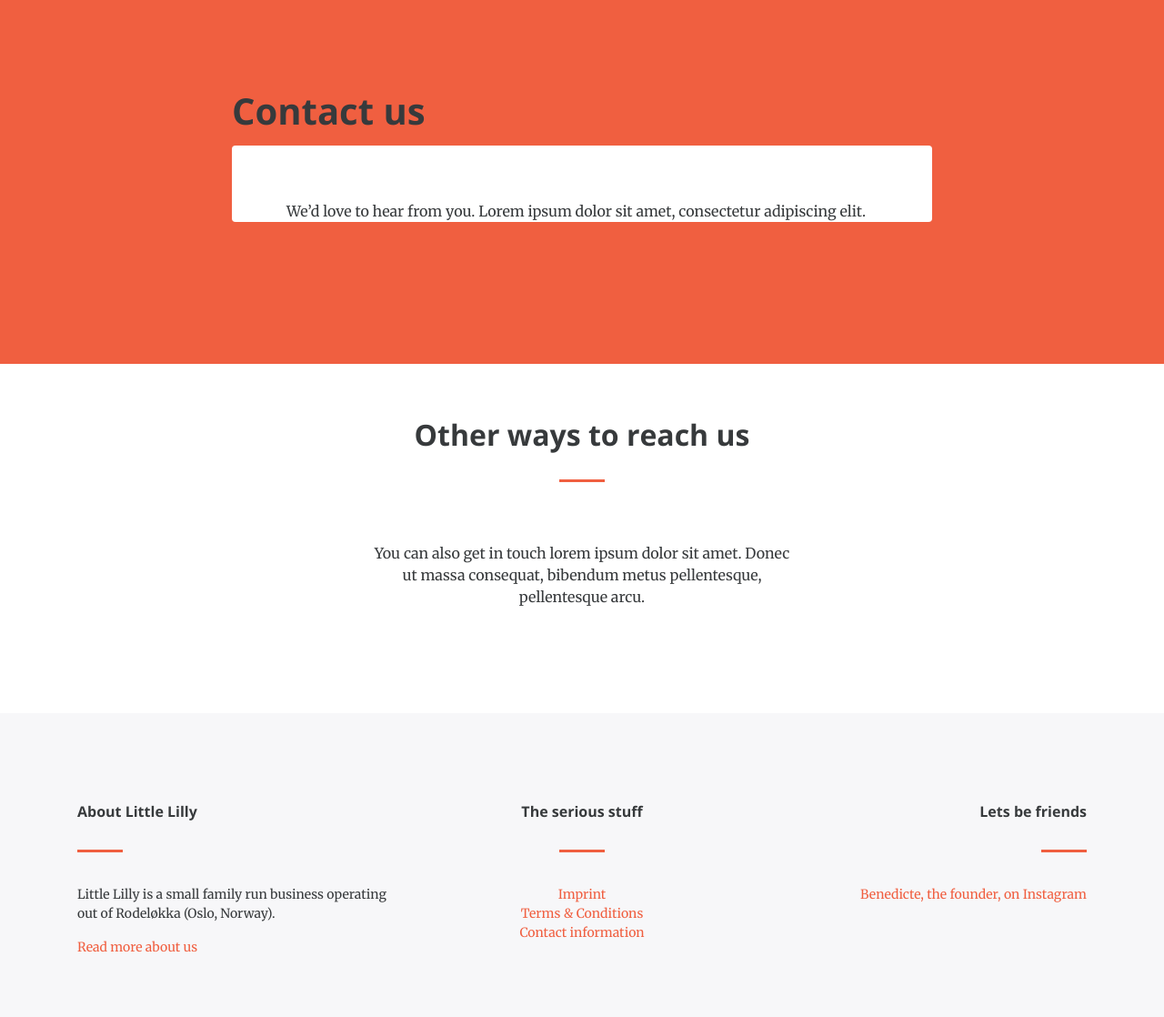
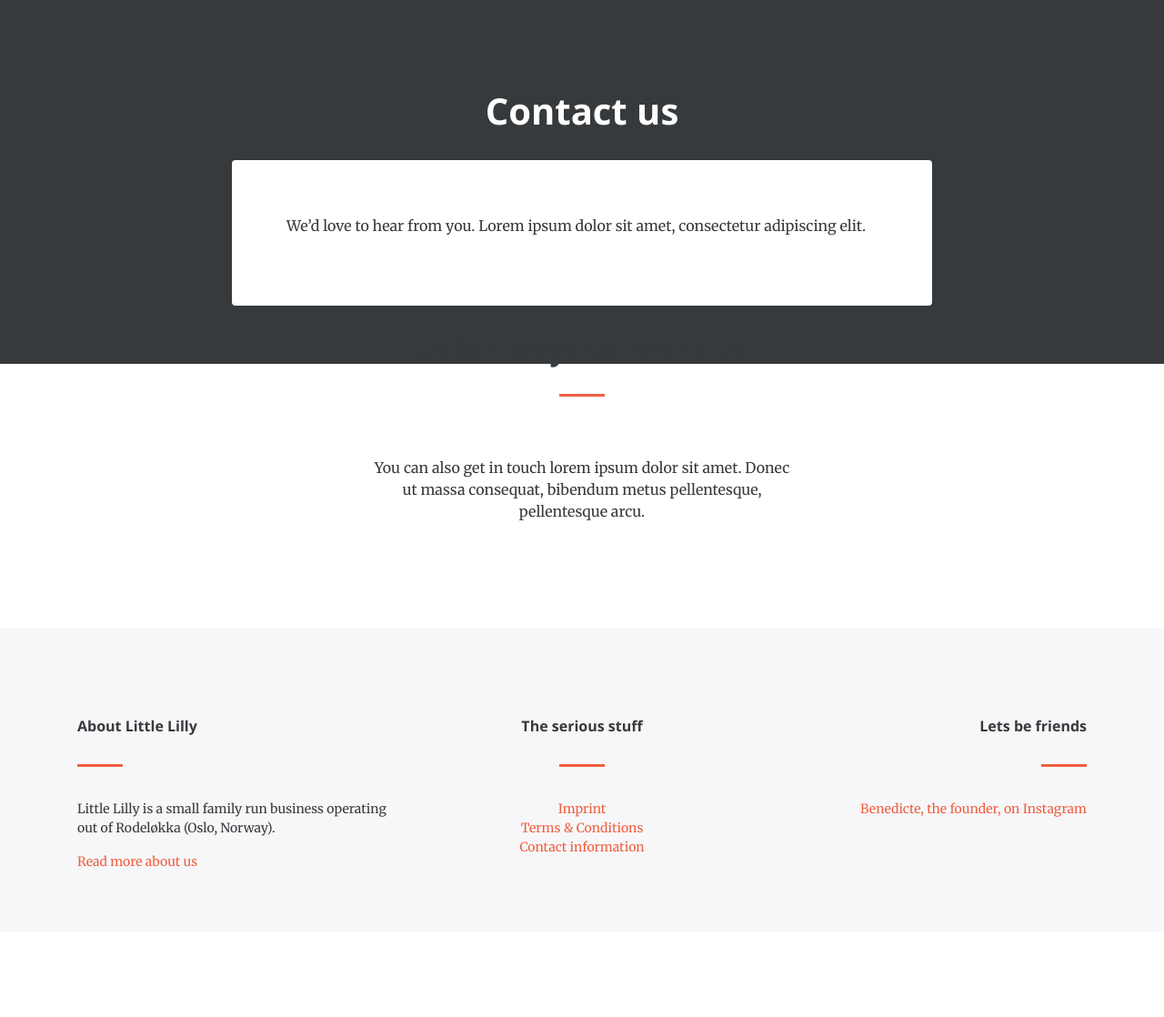
Before and after one commit to lillylabs/little-lilly-website, a Jekyll site: the page built from contact.markdown, in a window 1280 px wide. Shown: the whole page at 91% size. Built offline with Jekyll 4.4.1, drawn with Linux system fonts in a browser that asks for light colours; nearby versions of some CDN libraries; after the commit the page ends 1024 px from its top, so only the background shows below that.

Commit message:
Small design fixes and fix for large gap after page-content

```diff
--- a/_sass/_page-sections.scss
+++ b/_sass/_page-sections.scss
@@ -4,7 +4,7 @@
   top: 0;
   left: 0;
   height: 400px;
-  background: $brand-primary;
+  background: $brand-dark;
   @include background-cover();
 }
 
@@ -64,30 +64,30 @@
     }
   }
 
-  &.page-header {
-
-    color: white;
-    justify-content: center;
-    padding-bottom: 400px;
-    margin-bottom: -450px;
-
-    .block {
-      max-width: 700px !important;
-    }
-  }
-
   &.page-content {
 
-    justify-content: center;
+    padding-bottom: 0;
+
+    +.bg-white {
+      padding-top: 30px;
+    }
 
     .block {
       max-width: 800px !important;
-      text-align: left !important;
+
+      h1 {
+        color: $brand-white;
+        padding: 0 1rem;
+        margin-bottom: 2rem;
+      }
+
       .content {
-        padding: 60px 60px 0;
+        padding: 60px;
         background: $brand-white;
         width: 100%;
         border-radius: $border-radius;
+        text-align: left;
+
         blockquote p {
           border-left: 3px solid $brand-primary;
           padding: 0 20px;
```
